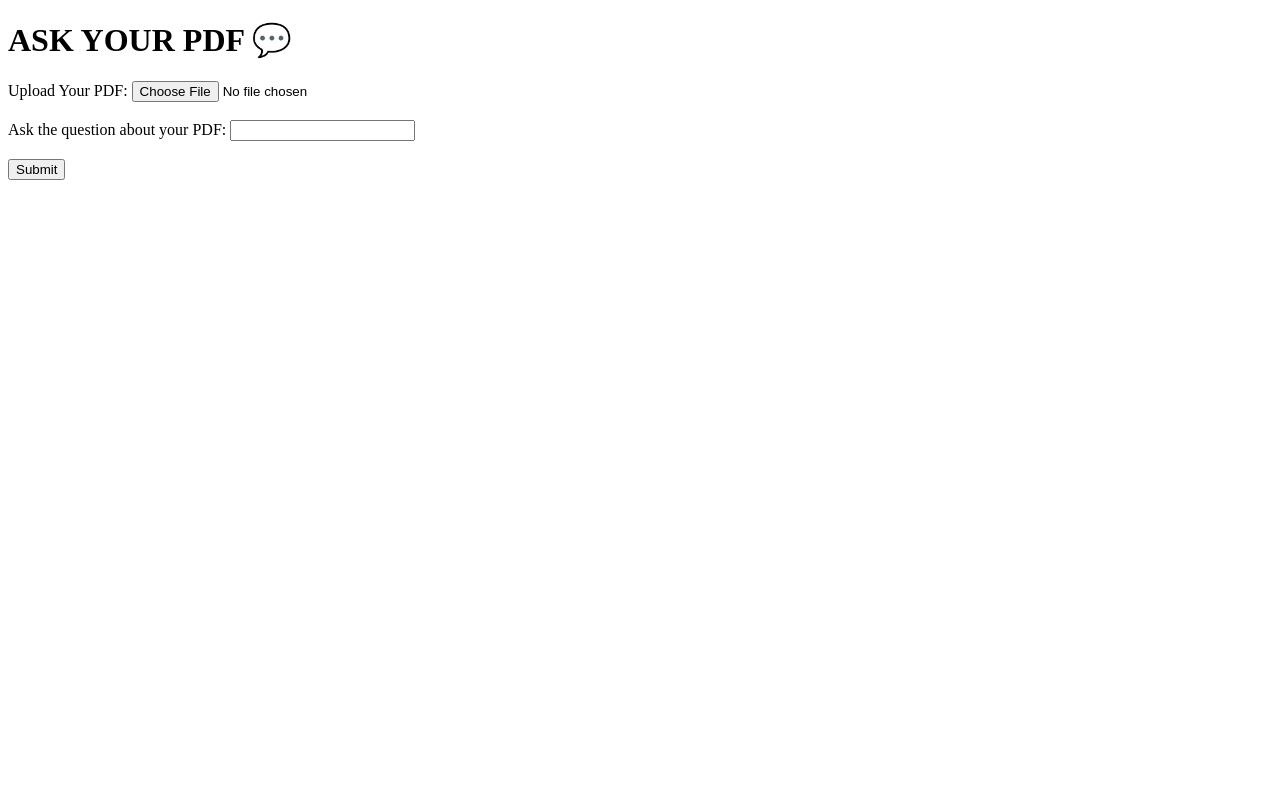
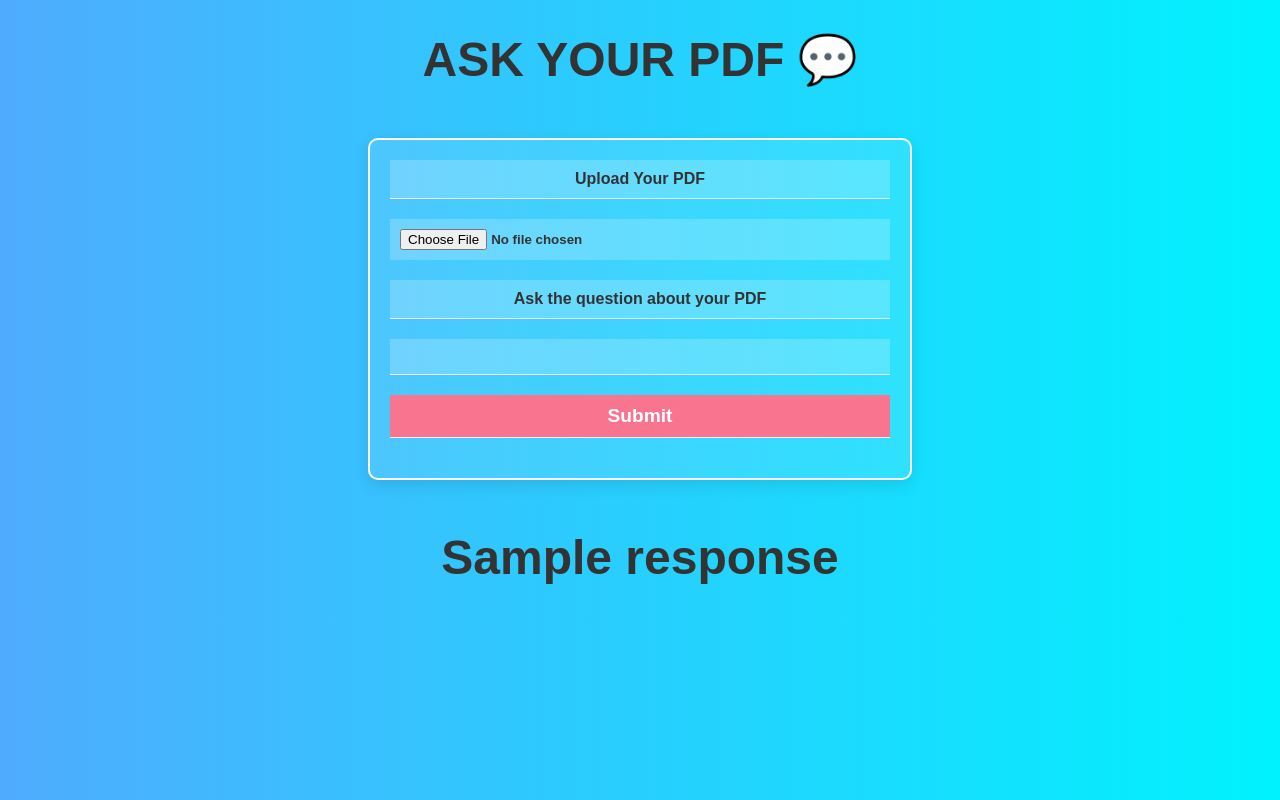
Before and after one commit to Sameeruddin8/ChatWithPdf, a Flask app: template templates/index.html in a window 1280 px wide. Run offline with Flask 3, Linux system fonts and the light colour scheme; the template is opened without the code that fills it: most values are stand-ins (such as "Sample title", 1, 10 or a date in 2020).

Commit message:
Updated CSS

```diff
--- a/static/style.css
+++ b/static/style.css
@@ -1,30 +1,52 @@
 body {
-  font-family: Arial, sans-serif;
-  margin: 20px;
+  background: linear-gradient(to right, #4facfe 0%, #00f2fe 100%);
+  font-family: 'Poppins', sans-serif;
+  color: #333;
 }
 
-.container {
-  max-width: 400px;
-  margin: 0 auto;
+h1 {
+  font-size: 3rem;
+  text-align: center;
+  animation: bounceIn 1s ease-out;
 }
 
-.input-container {
-  margin-bottom: 20px;
+form {
+  max-width: 500px;
+  margin: 50px auto;
+  border: 2px solid #fff;
+  padding: 20px;
+  border-radius: 10px;
+  background: rgba(255, 255, 255, 0.1);
+  box-shadow: 0 5px 15px rgba(0, 0, 0, 0.1);
 }
 
-.input-container label {
+label,
+input,
+.btn {
   display: block;
-  margin-bottom: 5px;
+  width: 100%;
+  padding: 10px;
+  margin-bottom: 20px;
+  box-sizing: border-box;
+  border: none;
+  outline: none;
+  background: rgba(255, 255, 255, 0.2);
+  border-bottom: 1px solid #eee;
+  font-weight: bold;
 }
 
-.input-container input[type="file"],
-.input-container input[type="text"],
-.input-container button {
-  width: 100%;
-  padding: 10px;
-  font-size: 16px;
-  border: 1px solid #df0000;
-  border-radius: 4px;
+input[type="file"] {
+  border-bottom: 0;
 }
 
-/* You can add more CSS styling here to customize the appearance further. */
+.btn {
+  background: #f9748f;
+  color: #fff;
+  font-size: 1.2rem;
+  cursor: pointer;
+  transition: background 0.2s ease-out;
+}
+
+.btn:hover {
+  background: #fd868c;
+}
--- a/templates/index.html
+++ b/templates/index.html
@@ -1,16 +1,22 @@
 <!DOCTYPE html>
 <html>
+
 <head>
   <title>ASK YOUR PDF 💬</title>
+  <link rel="stylesheet" type="text/css" href="../static/style.css">
+  <link rel="stylesheet" href="https://cdnjs.cloudflare.com/ajax/libs/animate.css/4.1.1/animate.min.css">
 </head>
+
 <body>
-  <h1>ASK YOUR PDF 💬</h1>
+  <h1 class="animate__animated animate__backInLeft">ASK YOUR PDF 💬</h1>
   <form method="post" enctype="multipart/form-data" action="/submit">
-    <label for="pdf">Upload Your PDF:</label>
-    <input type="file" id="pdf" name="pdf"><br><br>
-    <label for="user_question">Ask the question about your PDF:</label>
-    <input type="text" id="user_question" name="user_question"><br><br>
-    <input type="submit" value="Submit">
+    <label for="pdf"><center>Upload Your PDF</center></label>
+    <input type="file" id="pdf" name="pdf">
+    <label for="user_question"><center>Ask the question about your PDF</center></label>
+    <input type="text" id="user_question" name="user_question">
+    <input type="submit" value="Submit" class="btn">
   </form>
+  <h1>{{response}}</h1>
 </body>
+
 </html>
--- a/web.py
+++ b/web.py
@@ -49,8 +49,9 @@ def submit():
             with get_openai_callback() as cb:
                 response = chain.run(input_documents=docs, question=user_question)
                 print(cb)
-            return response
-    return "Invalid PDF file or question."
-
+            # return response
+    else:
+        return "Invalid PDF file or question."
+    return render_template("index.html", response = response)
 if __name__ == '__main__':
     app.run(debug=True)
```
